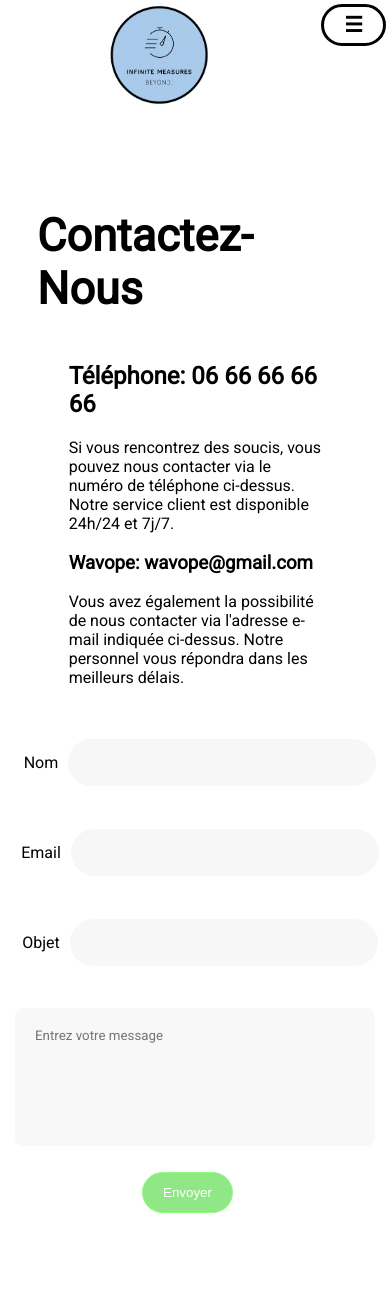
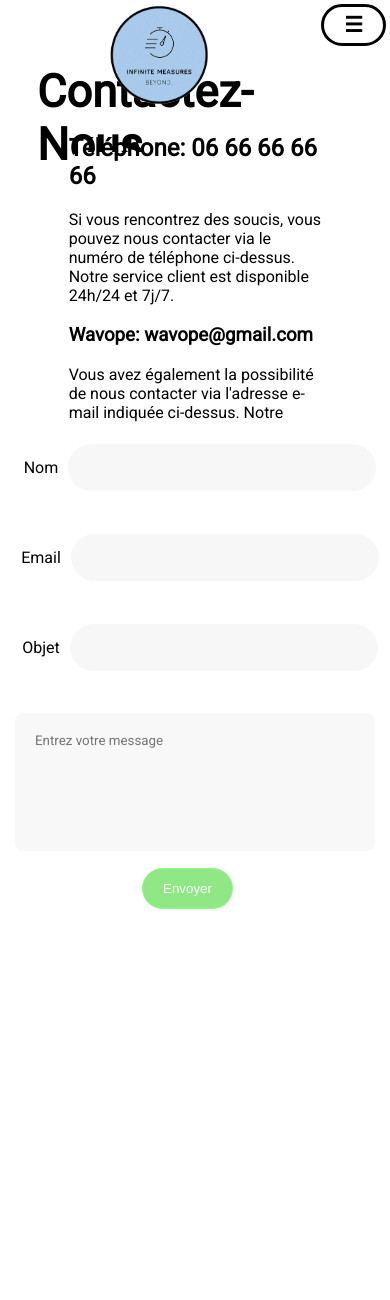
Before and after one commit to LeFlo62/Wavope, a PHP site: page /formulaire in a window 390 px wide. Shown: the top 1300 px of the page. After the commit the page ends 909 px from the top, so only its background shows below. Run offline with PHP 8.4, Linux system fonts and the light colour scheme.

Commit message:
Update styleContactForm.css

```diff
--- a/css/styleContactForm.css
+++ b/css/styleContactForm.css
@@ -25,7 +25,7 @@ body{
 .blockAll{
 
     position: absolute;
-    width: 60%;
+    width: 80%;
     height: 70%;
     display: flex;
     align-items: center;
@@ -36,13 +36,14 @@ body{
     /* box-shadow: 0px 0px 8px  1px rgb(255, 255, 255); */
     /* background-color: red; */
     transition: 0.6s ;
+    flex-direction: column;
 
 }
 
 .blockInformation{
 
     position: relative;
-    width: 40%;
+    width:60%;
     height: 100%;
     background-color: rgb(255, 255, 255);
 
@@ -186,9 +187,9 @@ textarea{
 @media screen and (max-width: 1000px) {
 
     .blockAll{
-        top: 10%;
+        top: 0%;
         width: 90%;
-        height: 150%;
+        height: 100%;
         flex-direction: column;
         background-color: #fff;
 
```
